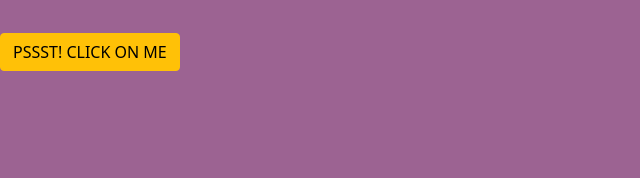
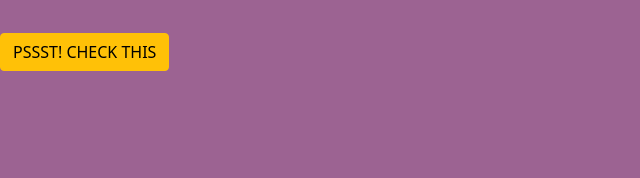
Before and after one commit to alanveraok/alanvera-coderhouse, a plain HTML site: page index.html in a window 1280 px wide. Shown: the part 1365-1543 px from the top of the page, 0-640 px from the left. Drawn offline with nearby package versions, Linux system fonts and the light colour scheme.

```diff
--- a/index.html
+++ b/index.html
@@ -105,7 +105,7 @@
         <p>
             <button class="btn btn-warning" type="button" data-bs-toggle="collapse"
                 data-bs-target="#collapseWidthExample" aria-expanded="false" aria-controls="collapseWidthExample">
-                PSSST! CLICK ON ME
+                PSSST! CHECK THIS
             </button>
         </p>
         <div style="min-height: 120px;">
```
Also changed, not shown: pages/parts-of-exam.html (+0 -1 lines).
